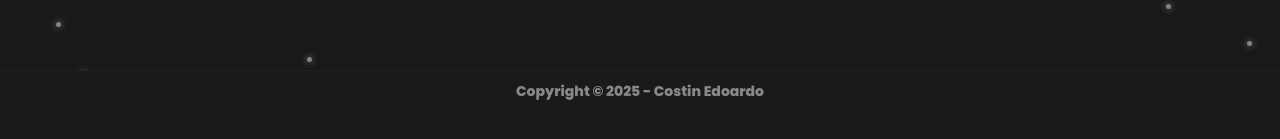
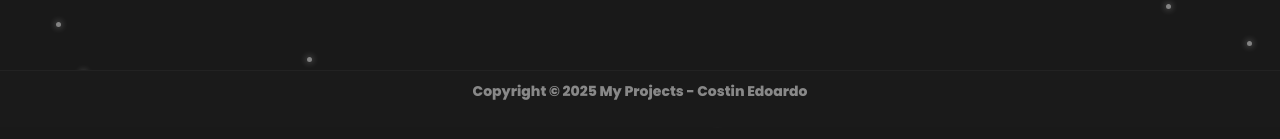
Before and after one commit to CostinEdoardo/my-projects, a plain HTML site: page index.html in a window 1280 px wide. Shown: the part 673-812 px from the top of the page. Drawn offline with Linux system fonts and the light colour scheme.

Commit message:
Update index.html

```diff
--- a/index.html
+++ b/index.html
@@ -179,7 +179,7 @@ footer {
     </div>
   </div>
   <footer>
-    Copyright © 2025 - Costin Edoardo
+    Copyright © 2025 My Projects - Costin Edoardo
   </footer>
   <script>
 (function(){
```
